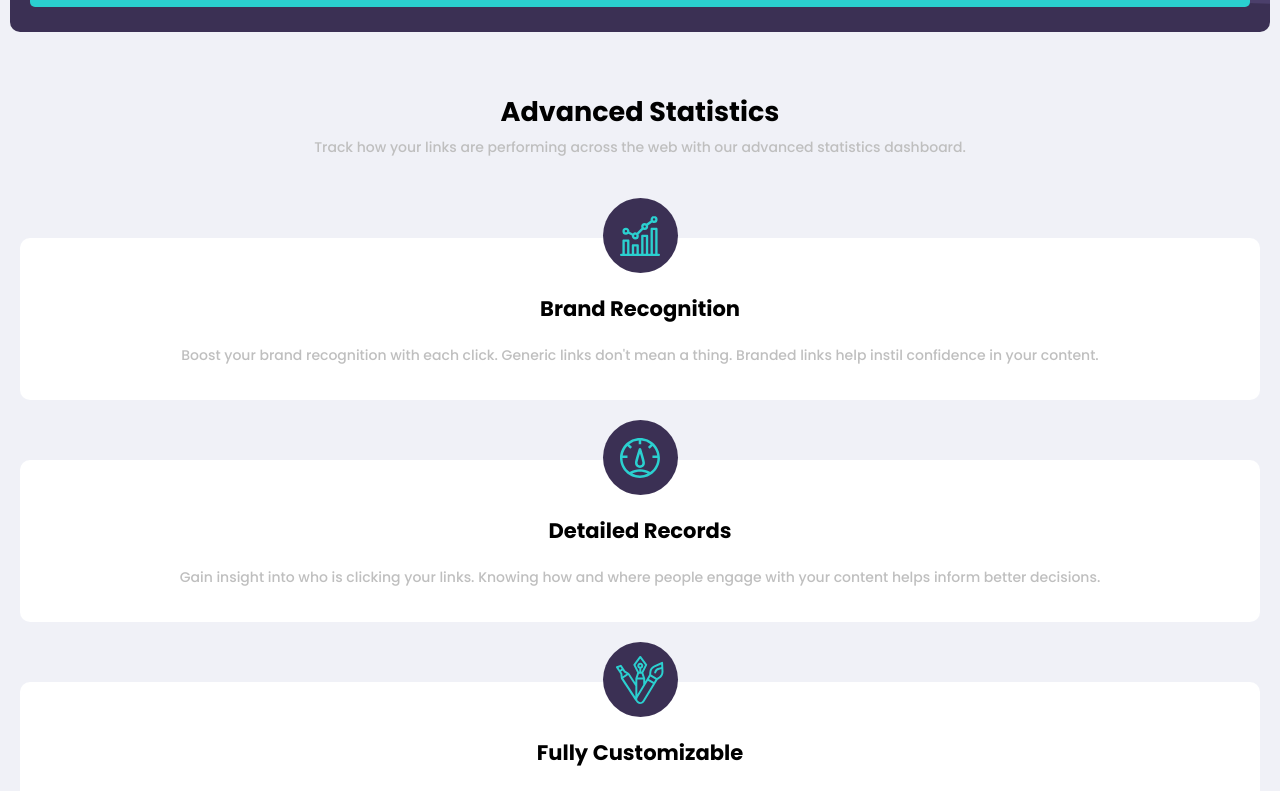
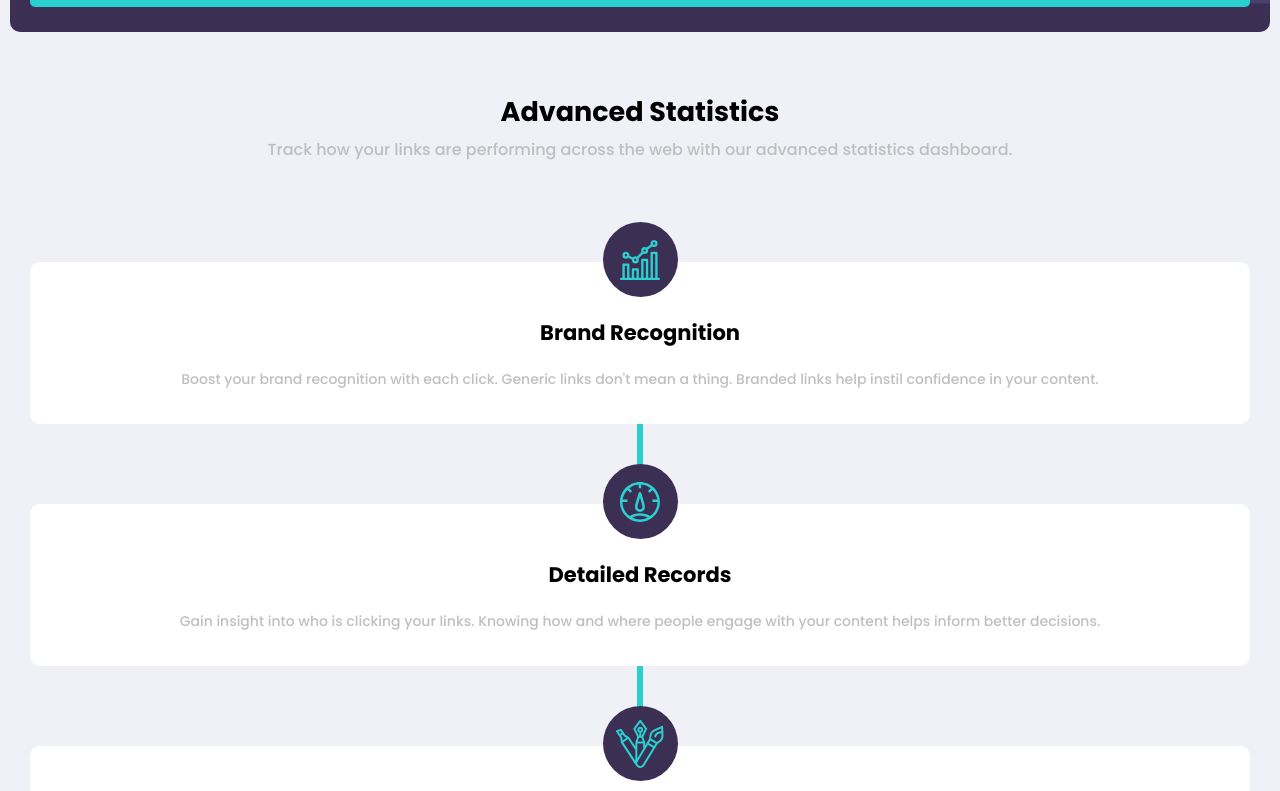
Before and after one commit to awtian/link-shortener, a Vue app: page / in a window 1280 px wide. Shown: the part 678-1469 px from the top of the page. Built offline with nearby package versions, Linux system fonts and the light colour scheme.

Commit message:
fixing visible bugs

```diff
--- a/src/components/AdvancedStatistics.vue
+++ b/src/components/AdvancedStatistics.vue
@@ -57,7 +57,7 @@ export default {
 }
 
 .subtitle {
-  font-size: 14px;
+  font-size: 16px;
   color: var(--color-neutral-gray);
   margin: 0px 20px;
   margin-bottom: 100px;
--- a/src/components/advancedstatistics/FeatureCard.vue
+++ b/src/components/advancedstatistics/FeatureCard.vue
@@ -1,7 +1,7 @@
 <template>
   <div class="card-container">
     <!-- <div v-if="verticalLine" class="vl"></div> -->
-    <div class="circle">
+    <div class="circle" :class="{ vl: verticalLine }">
       <slot name="icon"> </slot>
     </div>
     <h3 class="title">{{ title }}</h3>
@@ -23,20 +23,22 @@ export default {
 
 <style scoped>
 .card-container {
+  position: relative;
   background-color: white;
   text-align: center;
-  margin: 0px 20px;
-  margin-top: -20px;
+  margin: 0px 30px;
+  margin-top: 0px;
   border-radius: 10px;
   margin-bottom: 80px;
   padding-bottom: 20px;
+  z-index: 3;
 }
 
 .title {
   margin-top: -20px;
 }
 .description {
-  padding: 0px 15px;
+  padding: 0px 25px;
   color: var(--color-neutral-gray);
   font-size: 14px;
 }
@@ -52,12 +54,14 @@ export default {
   height: 75px;
   background-color: var(--color-primary-dark-violet);
 }
-.vl {
-  border-left: 6px solid green;
-  height: 100px;
-  position: relative;
-  left: 50%;
-  /* top: 10px; */
-  /* top: 1%; */
+
+.vl:before {
+  content: "";
+  position: absolute;
+  height: 50px;
+  border-right: 6px solid var(--color-primary-cyan);
+  top: 0;
+  margin-top: -40px;
+  z-index: -1;
 }
 </style>
--- a/src/components/urlshortener/UrlCard.vue
+++ b/src/components/urlshortener/UrlCard.vue
@@ -1,6 +1,6 @@
 <template>
   <div class="url-card">
-    <p>{{ longUrl }}</p>
+    <p>{{ conciseLongUrl }}</p>
     <hr />
     <a class="short-url" :href="shortUrl" target="_blank">{{ shortUrl }}</a>
     <div class="button-container">
@@ -19,10 +19,19 @@ export default {
     longUrl: { type: String, required: true },
     shortUrl: { type: String, required: true },
   },
+  computed: {
+    conciseLongUrl() {
+      if (this.longUrl.length > 30) {
+        return this.longUrl.slice(0, 25) + "...";
+      } else {
+        return this.longUrl;
+      }
+    },
+  },
   methods: {
     async handleCopyUrl() {
       await this.copyURL();
-      this.text = "Copied to clipboard!";
+      this.text = "Copied!";
       this.buttonClass = "button-clicked";
       setTimeout(() => {
         this.text = "Copy";
```
